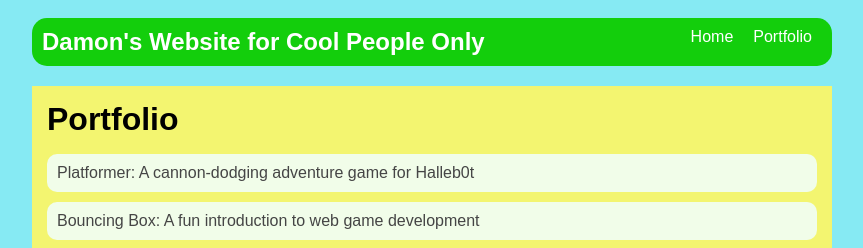
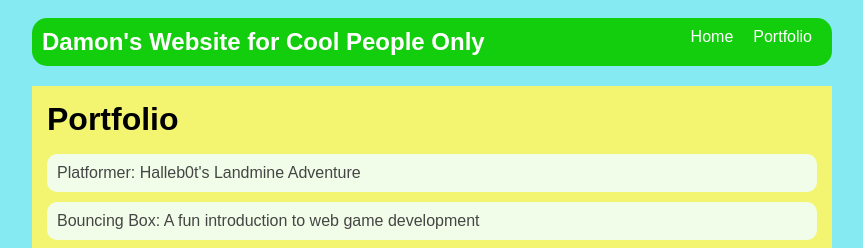
Before and after one commit to DA-Thomas2026/DA-Thomas2026.github.io, a plain HTML site: page portfolio.html in a window 1280 px wide. Shown: the top 248 px of the page, without its empty margins (208-1071 px from the left). Drawn offline with Linux system fonts and the light colour scheme.

Commit message:
Finalized platformer game

```diff
--- a/portfolio.html
+++ b/portfolio.html
@@ -26,7 +26,7 @@
                 <h1>Portfolio</h1>
                 <ul id="portfolio">
                     <li>
-                      <a href="fsd-projects/platformer/">Platformer: A cannon-dodging adventure game for Halleb0t</a>
+                      <a href="fsd-projects/platformer/">Platformer:  Halleb0t's Landmine Adventure</a>
                     </li>
                     <li>
                       <a href="fsd-projects/bouncing-box/">Bouncing Box: A fun introduction to web game development</a>
```
Also changed, not shown: fsd-projects/platformer/index.html (+1 -0 lines).
